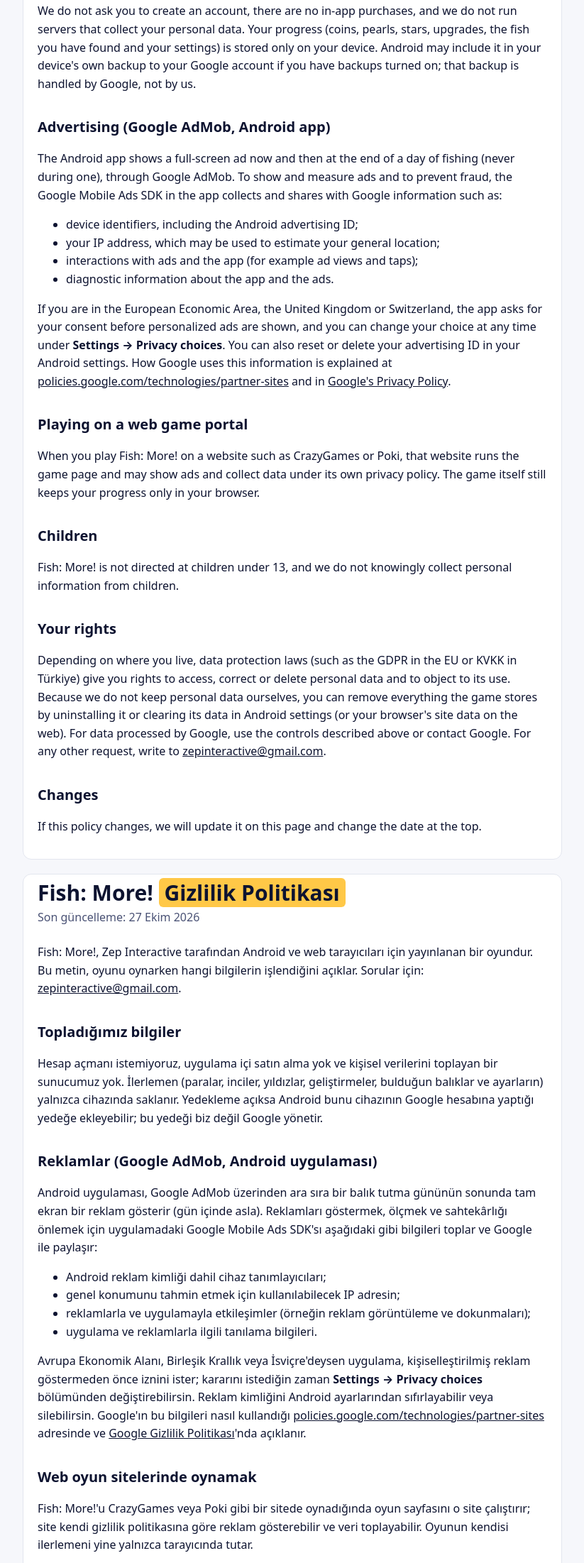
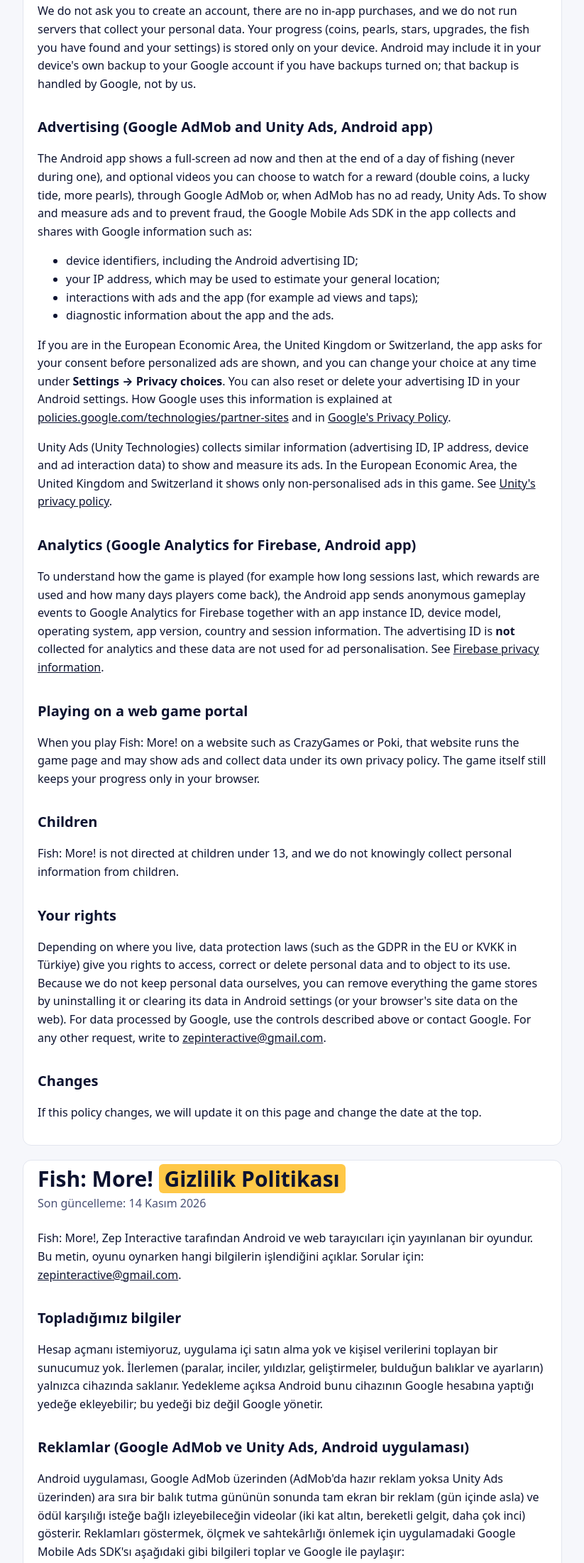
Before and after one commit to zepinteractive-png/zepinteractive-png.github.io, a plain HTML site: page fish-more-privacy.html in a window 1280 px wide. Shown: the part 328-2530 px from the top of the page at 71% size, without its empty margins (228-1051 px from the left). Drawn offline with Linux system fonts and the light colour scheme.

Commit message:
Fish: More! and Toys: More! privacy policies: reward videos, Unity Ads and Firebase Analytics (14 Nov 2026)
Co-Authored-By: Claude Opus 5.5 <noreply@anthropic.com>

```diff
--- a/fish-more-privacy.html
+++ b/fish-more-privacy.html
@@ -24,7 +24,7 @@
 
 <section id="en">
 <h1>Fish: More! <span>Privacy Policy</span></h1>
-<p class="meta">Last updated: 27 October 2026</p>
+<p class="meta">Last updated: 14 November 2026</p>
 
 <p>Fish: More! is a game published by Zep Interactive (“we”, “us”) for Android and web browsers. This policy explains
 what information is handled when you play it. Questions: <a href="mailto:zepinteractive@gmail.com">zepinteractive@gmail.com</a>.</p>
@@ -35,9 +35,10 @@ personal data. Your progress (coins, pearls, stars, upgrades, the fish you have
 on your device. Android may include it in your device's own backup to your Google account if you have backups turned
 on; that backup is handled by Google, not by us.</p>
 
-<h2>Advertising (Google AdMob, Android app)</h2>
-<p>The Android app shows a full-screen ad now and then at the end of a day of fishing (never during one), through
-Google AdMob. To show and measure ads and to prevent fraud, the Google Mobile Ads SDK in the app collects and shares
+<h2>Advertising (Google AdMob and Unity Ads, Android app)</h2>
+<p>The Android app shows a full-screen ad now and then at the end of a day of fishing (never during one), and optional
+videos you can choose to watch for a reward (double coins, a lucky tide, more pearls), through Google AdMob or, when
+AdMob has no ad ready, Unity Ads. To show and measure ads and to prevent fraud, the Google Mobile Ads SDK in the app collects and shares
 with Google information such as:</p>
 <ul>
   <li>device identifiers, including the Android advertising ID;</li>
@@ -50,6 +51,17 @@ personalized ads are shown, and you can change your choice at any time under <b>
 also reset or delete your advertising ID in your Android settings. How Google uses this information is explained at
 <a href="https://policies.google.com/technologies/partner-sites">policies.google.com/technologies/partner-sites</a>
 and in <a href="https://policies.google.com/privacy">Google's Privacy Policy</a>.</p>
+
+<p>Unity Ads (Unity Technologies) collects similar information (advertising ID, IP address, device and ad interaction
+data) to show and measure its ads. In the European Economic Area, the United Kingdom and Switzerland it shows only
+non-personalised ads in this game. See <a href="https://unity.com/legal/game-player-and-app-user-privacy-policy">Unity's privacy policy</a>.</p>
+
+<h2>Analytics (Google Analytics for Firebase, Android app)</h2>
+<p>To understand how the game is played (for example how long sessions last, which rewards are used and how many days
+players come back), the Android app sends anonymous gameplay events to Google Analytics for Firebase together with an
+app instance ID, device model, operating system, app version, country and session information. The advertising ID is
+<b>not</b> collected for analytics and these data are not used for ad personalisation. See
+<a href="https://firebase.google.com/support/privacy">Firebase privacy information</a>.</p>
 
 <h2>Playing on a web game portal</h2>
 <p>When you play Fish: More! on a website such as CrazyGames or Poki, that website runs the game page and may show ads
@@ -72,7 +84,7 @@ request, write to <a href="mailto:zepinteractive@gmail.com">zepinteractive@gmail
 
 <section id="tr">
 <h1>Fish: More! <span>Gizlilik Politikası</span></h1>
-<p class="meta">Son güncelleme: 27 Ekim 2026</p>
+<p class="meta">Son güncelleme: 14 Kasım 2026</p>
 
 <p>Fish: More!, Zep Interactive tarafından Android ve web tarayıcıları için yayınlanan bir oyundur. Bu metin, oyunu
 oynarken hangi bilgilerin işlendiğini açıklar. Sorular için: <a href="mailto:zepinteractive@gmail.com">zepinteractive@gmail.com</a>.</p>
@@ -82,9 +94,10 @@ oynarken hangi bilgilerin işlendiğini açıklar. Sorular için: <a href="mailt
 (paralar, inciler, yıldızlar, geliştirmeler, bulduğun balıklar ve ayarların) yalnızca cihazında saklanır. Yedekleme
 açıksa Android bunu cihazının Google hesabına yaptığı yedeğe ekleyebilir; bu yedeği biz değil Google yönetir.</p>
 
-<h2>Reklamlar (Google AdMob, Android uygulaması)</h2>
-<p>Android uygulaması, Google AdMob üzerinden ara sıra bir balık tutma gününün sonunda tam ekran bir reklam gösterir
-(gün içinde asla). Reklamları göstermek, ölçmek ve sahtekârlığı önlemek için uygulamadaki Google Mobile Ads SDK'sı
+<h2>Reklamlar (Google AdMob ve Unity Ads, Android uygulaması)</h2>
+<p>Android uygulaması, Google AdMob üzerinden (AdMob'da hazır reklam yoksa Unity Ads üzerinden) ara sıra bir balık
+tutma gününün sonunda tam ekran bir reklam (gün içinde asla) ve ödül karşılığı isteğe bağlı izleyebileceğin videolar
+(iki kat altın, bereketli gelgit, daha çok inci) gösterir. Reklamları göstermek, ölçmek ve sahtekârlığı önlemek için uygulamadaki Google Mobile Ads SDK'sı
 aşağıdaki gibi bilgileri toplar ve Google ile paylaşır:</p>
 <ul>
   <li>Android reklam kimliği dahil cihaz tanımlayıcıları;</li>
@@ -97,6 +110,17 @@ iznini ister; kararını istediğin zaman <b>Settings → Privacy choices</b> b
 Android ayarlarından sıfırlayabilir veya silebilirsin. Google'ın bu bilgileri nasıl kullandığı
 <a href="https://policies.google.com/technologies/partner-sites?hl=tr">policies.google.com/technologies/partner-sites</a>
 adresinde ve <a href="https://policies.google.com/privacy?hl=tr">Google Gizlilik Politikası</a>'nda açıklanır.</p>
+
+<p>Unity Ads (Unity Technologies) da reklamlarını göstermek ve ölçmek için benzer bilgileri (reklam kimliği, IP adresi,
+cihaz ve reklam etkileşimi verileri) toplar. Avrupa Ekonomik Alanı, Birleşik Krallık ve İsviçre'de bu oyunda yalnızca
+kişiselleştirilmemiş reklamlar gösterir. Ayrıntılar: <a href="https://unity.com/legal/game-player-and-app-user-privacy-policy">Unity gizlilik politikası</a>.</p>
+
+<h2>Analiz (Google Analytics for Firebase, Android uygulaması)</h2>
+<p>Oyunun nasıl oynandığını anlamak için (örneğin oturumların ne kadar sürdüğü, hangi ödüllerin kullanıldığı ve
+oyuncuların kaç gün geri geldiği) Android uygulaması, anonim oyun olaylarını bir uygulama örneği kimliği, cihaz modeli,
+işletim sistemi, uygulama sürümü, ülke ve oturum bilgileriyle birlikte Google Analytics for Firebase'e gönderir. Analiz
+için reklam kimliği <b>toplanmaz</b> ve bu veriler reklam kişiselleştirmesinde kullanılmaz. Ayrıntılar:
+<a href="https://firebase.google.com/support/privacy">Firebase gizlilik bilgileri</a>.</p>
 
 <h2>Web oyun sitelerinde oynamak</h2>
 <p>Fish: More!'u CrazyGames veya Poki gibi bir sitede oynadığında oyun sayfasını o site çalıştırır; site kendi gizlilik
```
Also changed, not shown: toys-more-privacy.html (+31 -7 lines).
